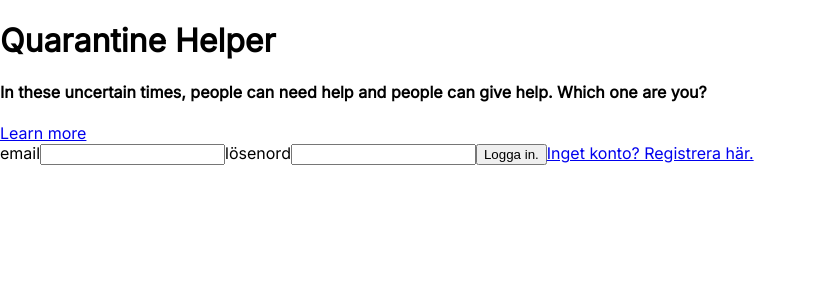
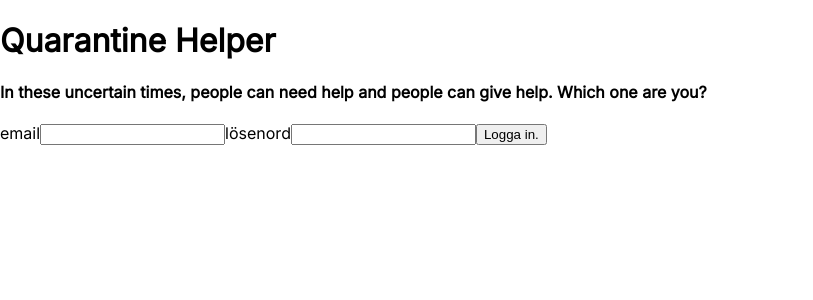
Before and after one commit to MLNProjects/gunbritt, a React (Create React App) app in the folder ui/: page /loggain in a window 1280 px wide. Shown: the top 300 px of the page, without its empty margins (0-813 px from the left). Built offline with nearby package versions, Linux system fonts and the light colour scheme.

Commit message:
Add test (#3)
* Add Store

* Fix up store

* Add reducer to own fiel

* Add tests

```diff
--- a/ui/package.json
+++ b/ui/package.json
@@ -10,8 +10,8 @@
     "@types/node": "^13.9.2",
     "@types/react": "^16.9.0",
     "@types/react-dom": "^16.9.0",
+    "@types/react-router-dom": "^5.1.3",
     "node-sass": "^4.13.1",
-    "@types/react-router-dom": "^5.1.3",
     "react": "^16.13.1",
     "react-dom": "^16.13.1",
     "react-router-dom": "^5.1.2",
@@ -21,7 +21,7 @@
   "scripts": {
     "start": "react-scripts start",
     "build": "react-scripts build",
-    "test": "react-scripts test",
+    "test": "CI=true react-scripts test --env=jsdom",
     "eject": "react-scripts eject",
     "prettier": "prettier --write \"**/*.{tsx,ts,js,jsx}\""
   },
--- a/ui/src/Views/SignIn.tsx
+++ b/ui/src/Views/SignIn.tsx
@@ -13,9 +13,9 @@ const SignIn = () => {
       <h1>Quarantine Helper</h1>
       <div>
         <h4>In these uncertain times, people can need help and people can give help. Which one are you?</h4>
-        <Link to="/">Learn more</Link>
+        {/*<Link to="/">Learn more</Link>*/}
       </div>
-      <form onSubmit={handleLogIn}>
+      <form onSubmit={handleLogIn} data-testid="sign-in-form">
         <label>
           email
           <input type="email" name="email" id="email-input" />
@@ -25,7 +25,7 @@ const SignIn = () => {
           <input type="password" name="password" id="password-input" />
         </label>
         <button type="submit">Logga in.</button>
-        <Link to="/registrera">Inget konto? Registrera här.</Link>
+        {/*<Link to="/registrera">Inget konto? Registrera här.</Link>*/}
       </form>
     </div>
   );
```
Also changed, not shown: 2 other files (tests, documents, lock files or other folders).
